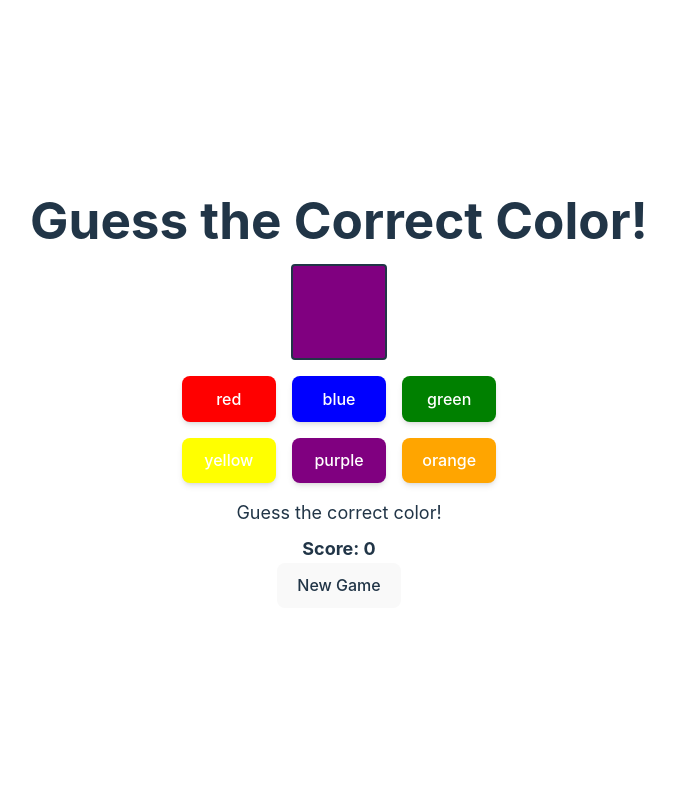
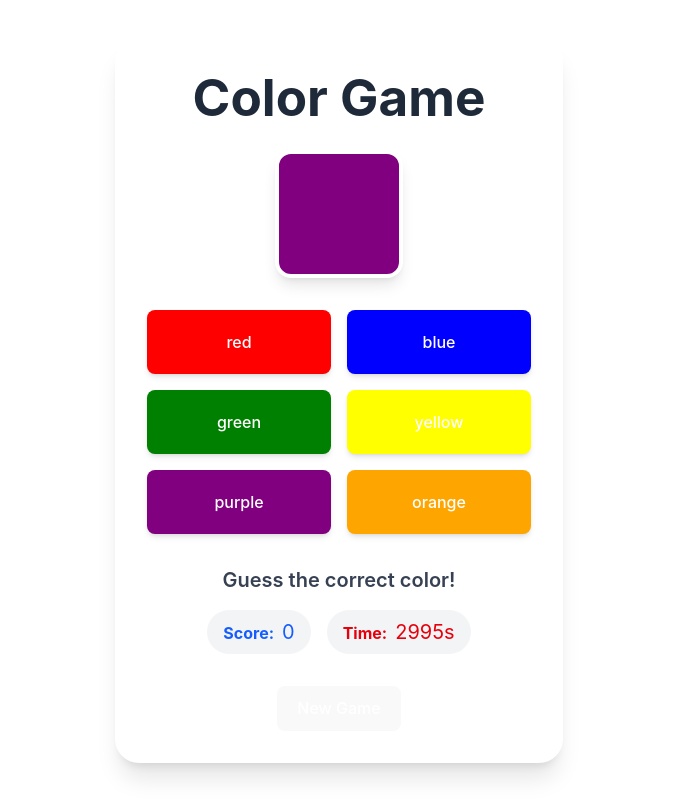
Before and after one commit to iflames1/color_game, a React (Vite) app: page / in a window 1280 px wide. Shown: the whole page, without its empty margins (301-976 px from the left). Built offline with nearby package versions, Linux system fonts and the light colour scheme.

Commit message:
feat: add timer

```diff
--- a/src/App.tsx
+++ b/src/App.tsx
@@ -1,12 +1,16 @@
-import { useCallback, useEffect, useState } from "react";
+import React, { useCallback, useEffect, useState } from "react";
 import "./App.css";
 
 const colors = ["red", "blue", "green", "yellow", "purple", "orange"];
+const GAME_DURATION = 3000;
 
 function App() {
 	const [targetColor, setTargetColor] = useState("");
 	const [message, setMessage] = useState("Guess the correct color! ");
+	const [timeLeft, setTimeLeft] = useState(GAME_DURATION);
+	const [gameOver, setGameOver] = useState(false);
 	const [score, setScore] = useState(0);
+	const [scoreFeedback, setScoreFeedback] = useState<number | null>(null);
 
 	const generateRandomColor = useCallback(() => {
 		return colors[Math.floor(Math.random() * colors.length)];
@@ -16,62 +20,130 @@ function App() {
 		setTargetColor(generateRandomColor());
 		setScore(0);
 		setMessage("Guess the correct color!");
+		setTimeLeft(GAME_DURATION);
+		setGameOver(false);
 	}, [generateRandomColor]);
 
 	useEffect(() => {
 		startNewGame();
-		console.log("first");
 	}, [startNewGame]);
 
+	useEffect(() => {
+		let timer: number | undefined;
+		if (timeLeft > 0 && !gameOver) {
+			timer = setInterval(() => {
+				setTimeLeft((prev) => prev - 1);
+			}, 1000);
+		} else if (timeLeft === 0) {
+			setGameOver(true);
+		}
+		return () => clearInterval(timer);
+	}, [timeLeft, gameOver]);
+
 	const handleGuess = (color: string) => {
+		if (gameOver) return;
+
 		if (color === targetColor) {
-			setScore(score + 1);
+			setScore((prev) => prev + 1);
 			setMessage("Correct! Well done! 🎉");
 			setTargetColor(generateRandomColor());
+			setScoreFeedback(1);
 		} else {
-			setScore(score - 1);
+			setScore((prev) => prev - 1);
 			setMessage("Incorrect. Try again!");
+			setScoreFeedback(-1);
 		}
+
+		setTimeout(() => setScoreFeedback(null), 800);
 	};
 
 	return (
 		<>
-			<div className="flex flex-col items-center justify-center w-screen">
-				<h1
-					className="text-2xl font-bold"
-					data-testid="gameInstructions"
+			<div className="flex flex-col items-center justify-center min-h-screen w-screen p-4">
+				{/* Game Over Modal */}
+				{gameOver && (
+					<div className="fixed inset-0 bg-black bg-opacity-50 flex items-center justify-center">
+						<div className="bg-white p-8 rounded-2xl text-center animate-pop-in">
+							<h2 className="text-3xl font-bold mb-4">
+								Game Over! 🎮
+							</h2>
+							<p className="text-xl mb-6">Final Score: {score}</p>
+							<button
+								onClick={startNewGame}
+								className="bg-blue-600 text-white px-6 py-2 rounded-full hover:bg-blue-700 transition-colors"
 							>
-					Guess the Correct Color!
+								Play Again
+							</button>
+						</div>
+					</div>
+				)}
+
+				{/* Main Game Interface */}
+				<div className="bg-white p-8 rounded-3xl shadow-xl max-w-md w-full flex flex-col">
+					<h1 className="text-3xl font-bold text-center mb-6 text-gray-800">
+						Color Game
 					</h1>
+
+					<div className="flex flex-col items-center mb-8">
+						<div className="relative">
 							<div
-					className="w-24 h-24 mt-4 border-2 rounded"
-					style={{
-						backgroundColor: targetColor,
-					}}
+								className="w-32 h-32 rounded-2xl shadow-lg border-4 border-white transition-all duration-300"
+								style={{ backgroundColor: targetColor }}
 								data-testid="colorBox"
-				></div>
-				<div className="grid grid-cols-3 gap-4 mt-4">
+							/>
+							{scoreFeedback && (
+								<div
+									className={`absolute -top-8 left-1/2 -translate-x-1/2 text-3xl font-bold ${
+										scoreFeedback > 0
+											? "text-green-500"
+											: "text-red-500"
+									} animate-fly-up`}
+								>
+									{scoreFeedback > 0 ? "+1" : "-1"}
+								</div>
+							)}
+						</div>
+					</div>
+
+					<div className="grid grid-cols-2 gap-4 mb-8">
 						{colors.map((color) => (
 							<button
 								key={color}
-							className="px-4 py-2 text-white rounded shadow-md"
+								onClick={() => handleGuess(color)}
+								className="h-16 rounded-xl text-white font-medium shadow-md transition-transform hover:scale-105 active:scale-95"
 								style={{ backgroundColor: color }}
-							onClick={() => handleGuess(color)}
-							data-testid="colorOption"
+								disabled={gameOver}
 							>
 								{color}
 							</button>
 						))}
 					</div>
-				<p className="mt-4 text-lg" data-testid="gameStatus">
+
+					<div className="text-center space-y-4">
+						<p className="text-xl font-semibold text-gray-700">
 							{message}
 						</p>
-				<p className="mt-2 text-lg font-bold" data-testid="score">
-					Score: {score}
-				</p>
-				<button onClick={startNewGame} data-testid="newGameButton">
+						<div className="flex justify-center items-center gap-4">
+							<div className="bg-gray-100 px-4 py-2 rounded-full text-blue-600">
+								<span className="font-bold ">Score:</span>
+								<span className="ml-2 text-xl">{score}</span>
+							</div>
+							<div className="bg-gray-100 px-4 py-2 rounded-full text-red-600">
+								<span className="font-bold ">Time:</span>
+								<span className="ml-2 text-xl">
+									{timeLeft}s
+								</span>
+							</div>
+						</div>
+					</div>
+
+					<button
+						onClick={startNewGame}
+						className="mt-8 bg-gray-800 text-white px-6 py-2 rounded-full w-fit mx-auto hover:bg-gray-900 transition-colors"
+					>
 						New Game
 					</button>
+				</div>
 			</div>
 		</>
 	);
```
Lines whose indentation alone changed are shown as unchanged.
